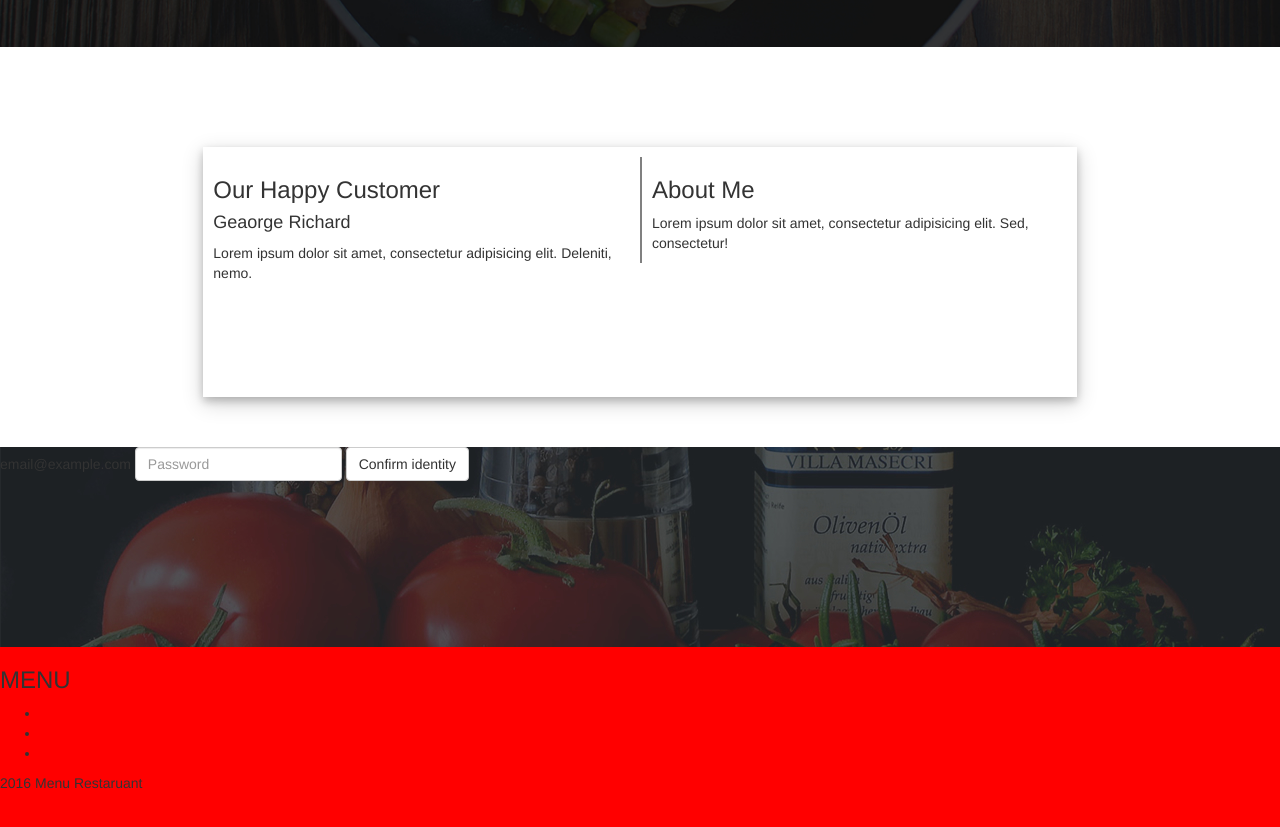
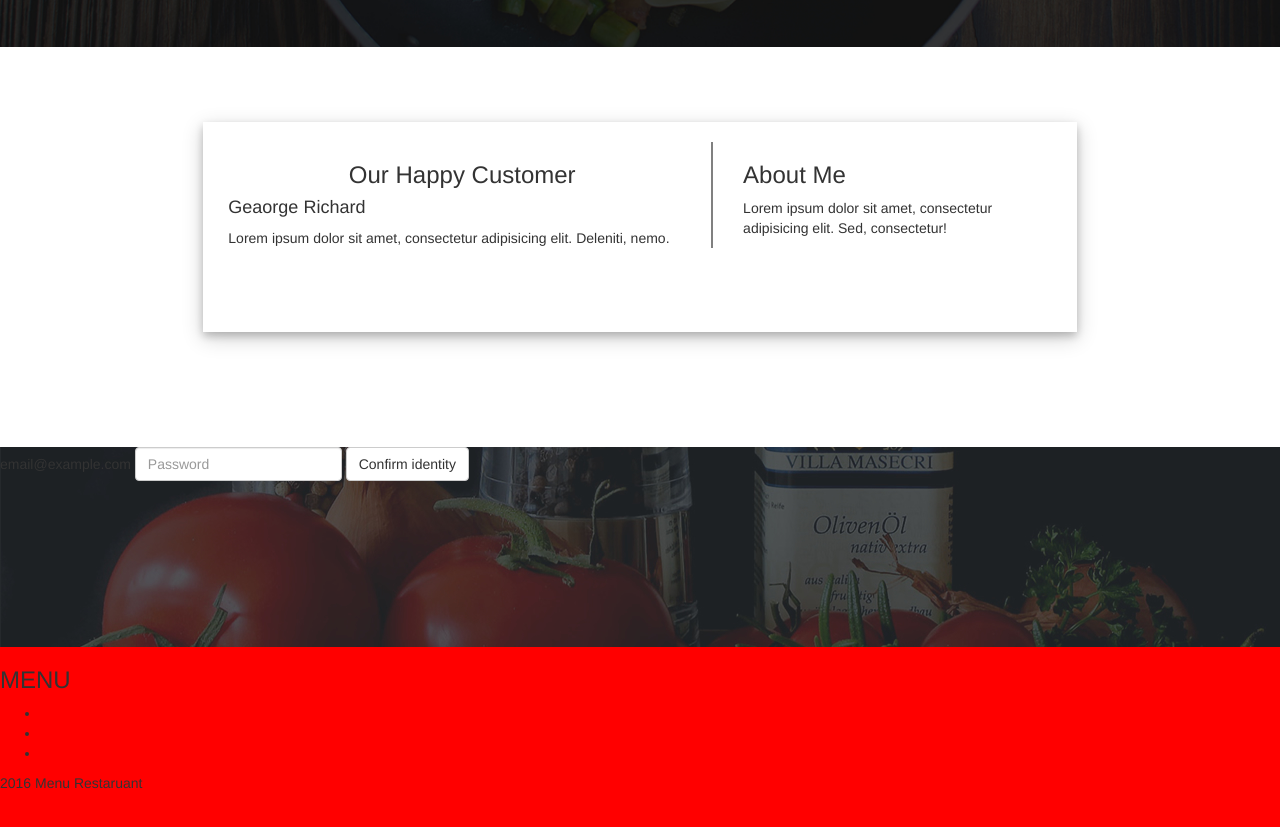
Before and after one commit to Ianodad/Anita-s-Kitchen, a plain HTML site: page index.html in a window 1280 px wide. Shown: the part 2283-3110 px from the top of the page. Drawn offline with Linux system fonts and the light colour scheme.

Commit message:
made adjustment to the test-info div fit in the middle

```diff
--- a/css/styles.css
+++ b/css/styles.css
@@ -155,28 +155,32 @@ h1{
     margin-top: 225px;
     margin-bottom: auto;
 }
-.tab{
-    background-color: grey;
-
-}
 /*testimony styling */
 .testimony{
     height: 400px;
 }
 .test{
     box-shadow: 0 4px 8px 0 rgba(0, 0, 0, 0.2), 0 6px 20px 0 rgba(0, 0, 0, 0.19);
-    margin-top: 100px;
+    margin-top: 75px;
     padding: 10px;
-    height: 250px;
+    height: 210px;
+}
+.test-info{
+    padding: 5px 0px;
+    height: inherit;
+    margin: 5px 0px
 }
 .customer{
-    padding-right: 10px;
-    border-right: 10px;
-
+    padding-top: 10px;
+    margin-top: -10px;
+}
+.customer h3{
+    text-align: center;
 }
 .about{
      border-left: 2px solid grey;
-     padding-left: 10px;
+     padding-left: 30px;
+     margin-top: 0px;
 }
 /* subscribe styling starts here*/
 
--- a/index.html
+++ b/index.html
@@ -143,14 +143,15 @@
                 <div class="row">
                     <div class="col-md-2"></div>
                     <div class="col-md-8 test">
-                        <div class="row">
-                            <div class="col-md-6 col-lg-6 customers">
+                        <div class="row test-info">
+                            <div class="col-md-7 col-lg-7 customer">
+
                                 <h3>Our Happy Customer</h3>
                                 <h4>Geaorge Richard</h4>
                                 <p>Lorem ipsum dolor sit amet, consectetur adipisicing elit. Deleniti, nemo.</p>
 
                             </div>
-                            <div class="col-md-6 col-lg-6 about">
+                            <div class="col-md-5 col-lg-5 about">
                                 <h3>About Me</h3>
                                 <p>Lorem ipsum dolor sit amet, consectetur adipisicing elit. Sed, consectetur!</p>
 
```
